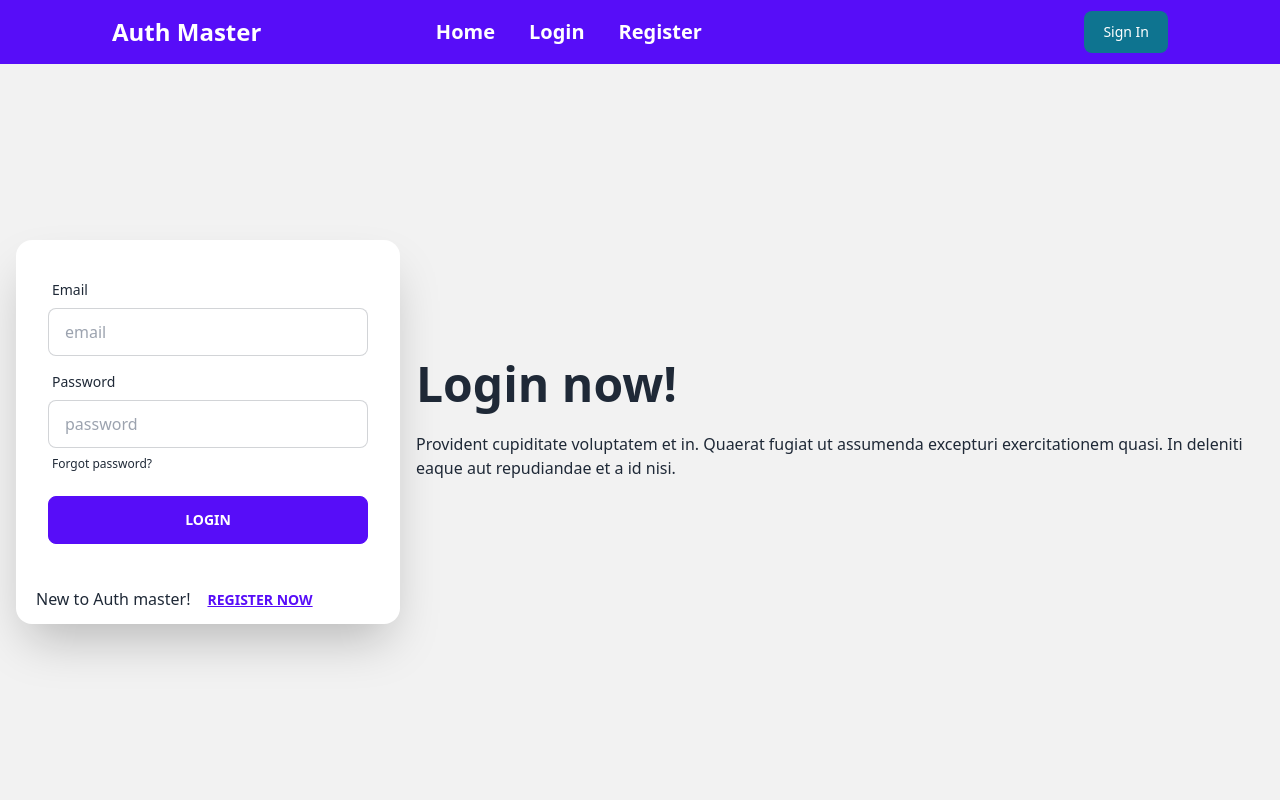
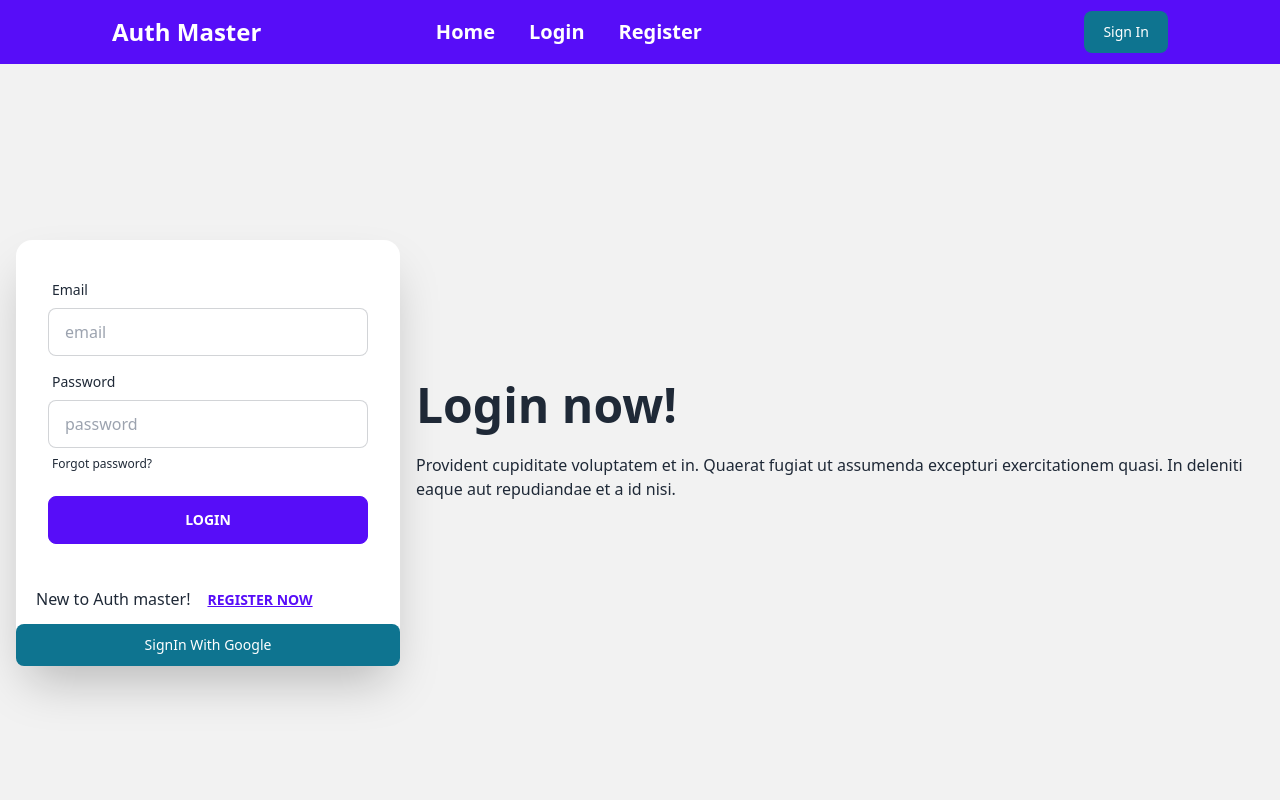
Before and after one commit to ShamimHossain1/React_Auth_Private-Route-60, a React (Vite) app: page /login in a window 1280 px wide. Shown: the top 800 px of the page. Built offline with nearby package versions, Linux system fonts and the light colour scheme; no server answers.

Commit message:
google login

```diff
--- a/src/Component/Login.jsx
+++ b/src/Component/Login.jsx
@@ -1,10 +1,11 @@
 import React, { useContext } from 'react';
 import { Link } from 'react-router-dom';
 import { AuthContext } from './Providers/AuthProvider';
+import { Button } from 'flowbite-react';
 
 const Login = () => {
 
-  const { signIn } = useContext(AuthContext);
+  const { signIn, signInWithGoogle } = useContext(AuthContext);
 
   const handleLogIn = (event) => {
     event.preventDefault();
@@ -22,6 +23,17 @@ const Login = () => {
       })
 
   }
+
+ const handleGoogle =()=>[
+  signInWithGoogle()
+  .then(result=>{
+    const loggedUser = result.user
+    console.log(loggedUser)
+  })
+  .catch(error=>{
+    console.log(error)
+  })
+ ]
   return (
 
     <div>
@@ -53,7 +65,12 @@ const Login = () => {
               </div>
             </form>
             <p className='pl-5'>New to Auth master!<Link to='/register'><button className='btn btn-link'>Register Now</button></Link></p>
+          <div>
+            <Button className='w-full' onClick={handleGoogle}>SignIn With Google</Button>
+
           </div>
+          </div>
+
         </div>
       </div>
     </div>
--- a/src/Component/Providers/AuthProvider.jsx
+++ b/src/Component/Providers/AuthProvider.jsx
@@ -1,9 +1,10 @@
 import React, { createContext, useEffect, useState } from 'react';
-import {createUserWithEmailAndPassword, getAuth, onAuthStateChanged, signInWithEmailAndPassword, signOut} from 'firebase/auth';
+import {GoogleAuthProvider, createUserWithEmailAndPassword, getAuth, onAuthStateChanged, signInWithEmailAndPassword, signInWithPopup, signOut} from 'firebase/auth';
 import app from '../../Firebase/Firebase';
 
 export const AuthContext = createContext(null);
 const auth = getAuth(app)
+const googleAuthProvider = new GoogleAuthProvider()
 
 const AuthProvider = ({children}) => {
 
@@ -17,7 +18,9 @@ const AuthProvider = ({children}) => {
     const signIn =(email, password)=>{
         return signInWithEmailAndPassword(auth, email, password);
     }
-
+    const signInWithGoogle =()=>{
+        return signInWithPopup(auth, googleAuthProvider);
+    }
     const logOut = () =>{
        return signOut(auth);
     }
@@ -38,7 +41,8 @@ const AuthProvider = ({children}) => {
         createUser,
         signIn,
         logOut,
-        loading
+        loading,
+        signInWithGoogle
     }
 
     return (
```
